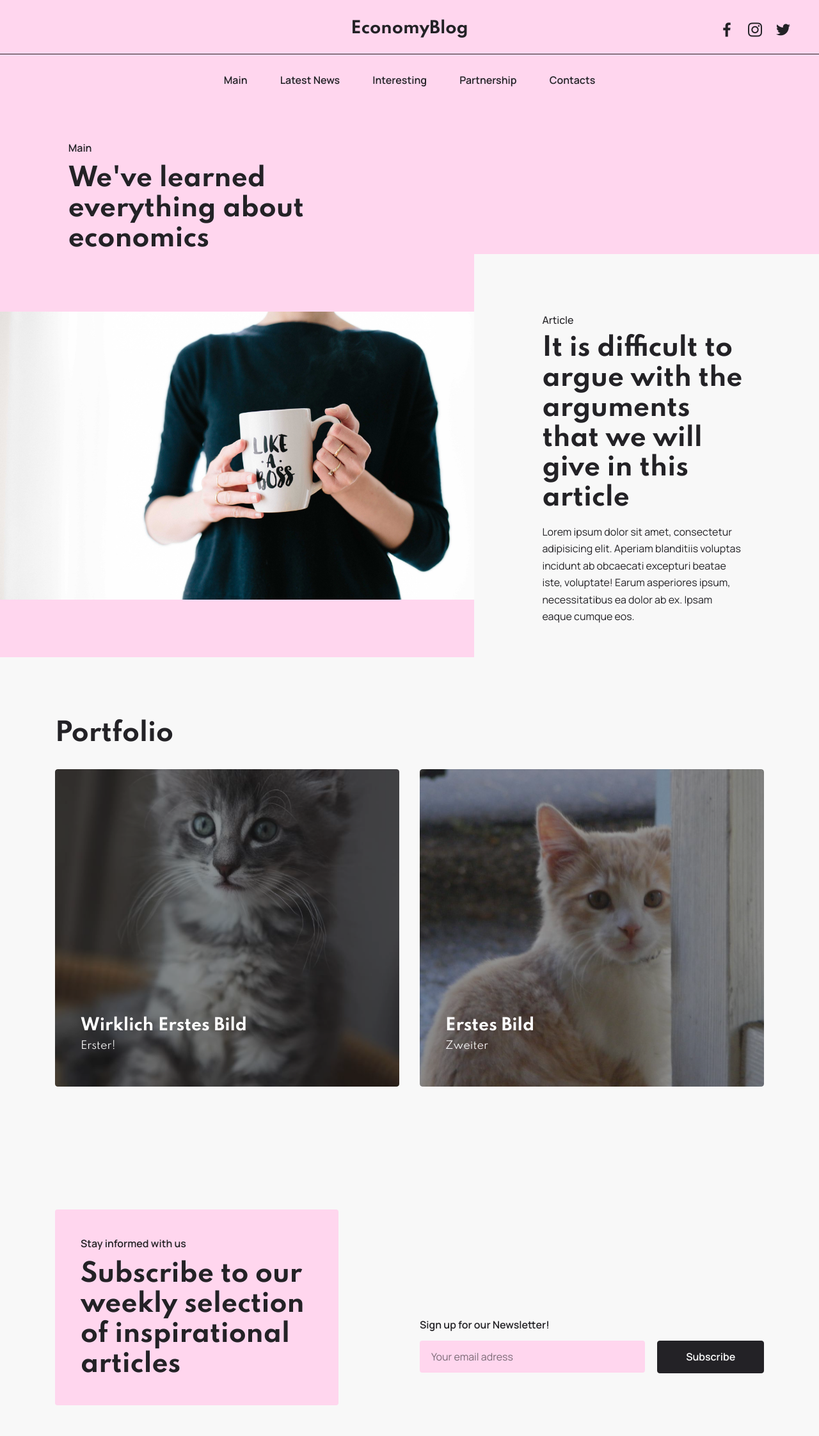
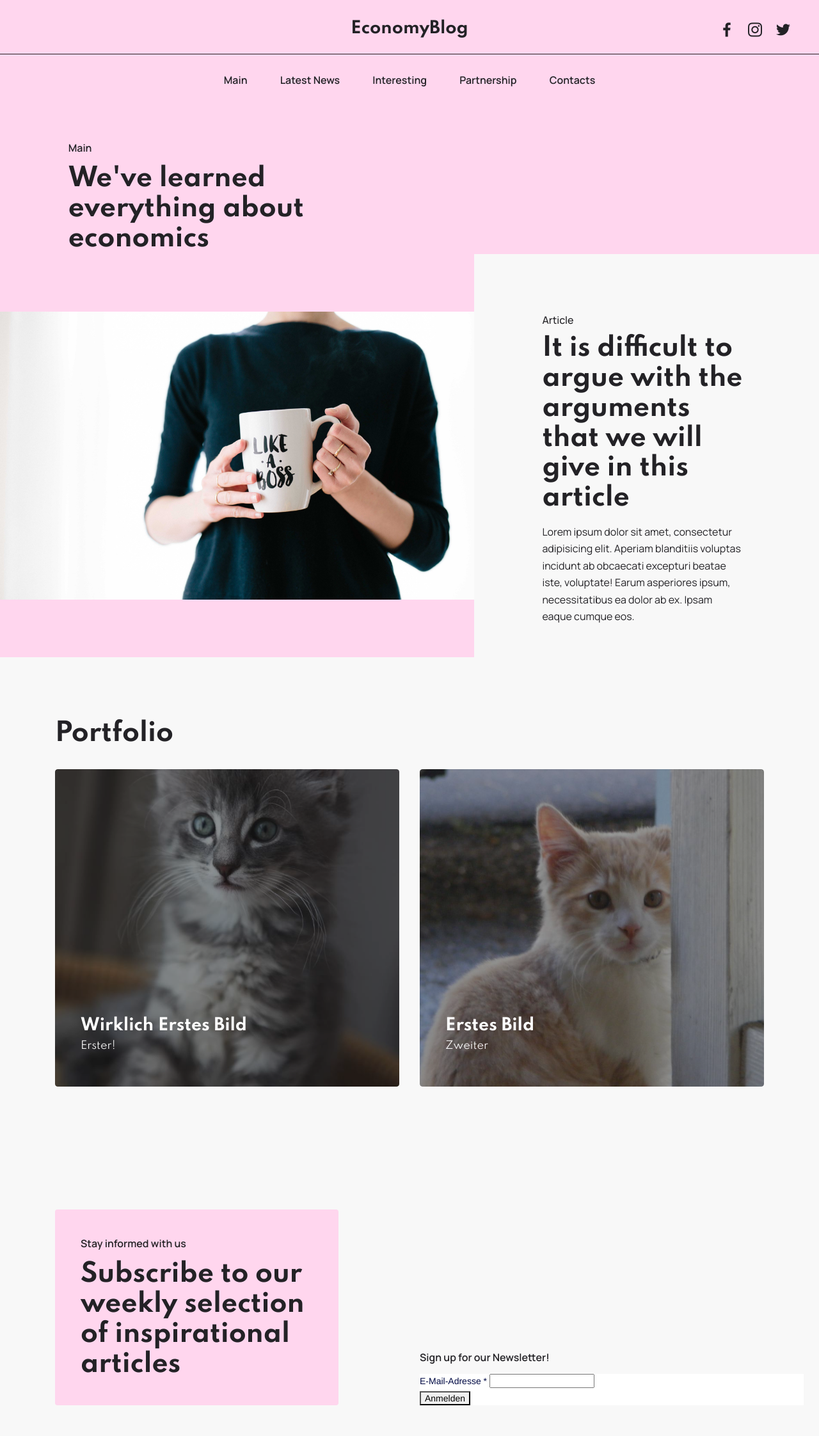
Before and after one commit to Schrank/nessi, a Jekyll site: the page built from index.md, in a window 1280 px wide. Shown: the whole page at 64% size. Built offline with Jekyll 4.4.1, drawn with Linux system fonts in a browser that asks for light colours; some web fonts are replaced; comment, search, counter and statistics services are not loaded.

Commit message:
add mailchimp widget

```diff
--- a/_includes/footer.html
+++ b/_includes/footer.html
@@ -4,35 +4,72 @@
             <div class="col-12 col-lg-5">
                 <div class="head_block text-white">
                     <h4 class="mbr-section-subtitle mbr-semibold mbr-fonts-style display-4">Stay informed with us</h4>
-                    <h3 class="mbr-section-title mb-0 mbr-fonts-style display-5"><strong>Subscribe to our weekly
-                        selection of inspirational articles</strong></h3>
+                    <h3 class="mbr-section-title mb-0 mbr-fonts-style display-5">
+                        <strong>Subscribe to our weekly selection of inspirational articles</strong>
+                    </h3>
                 </div>
             </div>
             <div class="col-lg-1 d-none d-lg-block"></div>
             <div class="col-12 col-lg">
                 <p class="mbr-text mbr-semibold mbr-fonts-style display-4">Sign up for our Newsletter!</p>
-                <div class="subscribe_form" data-form-type="formoid">
-                    <!---Formbuilder Form--->
-                    <form action="https://mobirise.eu/" method="POST" class="mbr-form form-with-styler"
-                          data-form-title="Mobirise Form"><input type="hidden" name="email" data-form-email="true"
-                                                                 value="giW8x3zbpW2cfejUX99AXkiL1csyaJh4Kd2VwAAfS1xUeqkqn5LULmfwLvfPJuLfCCFiSWsCsAhcc47OaSFpYjOh1TdTMbjm4JlN9niSHpM6ItfMPK931ao1qhqCO/hG">
-                        <div class="row">
-                            <div hidden="hidden" data-form-alert="" class="alert alert-success col-12">Thanks for
-                                filling out the form!
+                <div id="mc_embed_shell">
+                    <link href="//cdn-images.mailchimp.com/embedcode/classic-061523.css" rel="stylesheet"
+                          type="text/css">
+                    <style type="text/css">
+
+                        /* Add your own Mailchimp form style overrides in your site stylesheet or in this style block.
+                           We recommend moving this block and the preceding CSS link to the HEAD of your HTML file. */
+                    </style>
+                    <div id="mc_embed_signup">
+                        <form action="https://hotmail.us14.list-manage.com/subscribe/post?u=4e8e0f06529561c2d85356479&amp;id=349846a7f4&amp;f_id=00bb8ce0f0"
+                              method="post" id="mc-embedded-subscribe-form" name="mc-embedded-subscribe-form"
+                              class="validate" target="_blank">
+                            <div id="mc_embed_signup_scroll">
+                                <div class="mc-field-group">
+                                    <label for="mce-EMAIL">
+                                        E-Mail-Adresse <span class="asterisk">*</span>
+                                    </label>
+                                    <input type="email" name="EMAIL" class="required email" id="mce-EMAIL"
+                                           required="required" value="">
+                                </div>
+                                <div id="mce-responses" class="clear foot">
+                                    <div class="response" id="mce-error-response" style="display: none;"></div>
+                                    <div class="response" id="mce-success-response" style="display: none;"></div>
+                                </div>
+                                <div aria-hidden="true" style="position: absolute; left: -5000px;">
+                                    /* real people should not fill this in and expect good things - do not remove this
+                                    or risk form bot signups */
+                                    <input type="text" name="b_4e8e0f06529561c2d85356479_349846a7f4" tabindex="-1"
+                                           value="">
+                                </div>
+                                <div class="optionalParent">
+                                    <div class="clear foot">
+                                        <input type="submit" name="subscribe" id="mc-embedded-subscribe" class="button"
+                                               value="Anmelden">
+                                    </div>
+                                </div>
                             </div>
-                            <div hidden="hidden" data-form-alert-danger="" class="alert alert-danger col-12">
-                            </div>
-                        </div>
-                        <div class="dragArea row">
-                            <div class="form-group col-12 col-sm-8" data-for="email">
-                                <input type="email" name="email" placeholder="Your email adress" data-form-field="Email"
-                                       required="required" class="form-control display-4" id="email-form1-c">
-                            </div>
-                            <div class="col-12 col-sm-4 input-group-btn mt-3 mt-sm-0">
-                                <button type="submit" class="btn btn-primary display-4">Subscribe</button>
-                            </div>
-                        </div>
-                    </form><!---Formbuilder Form--->
+                        </form>
+                    </div>
+                    <script type="text/javascript"
+                            src="//s3.amazonaws.com/downloads.mailchimp.com/js/mc-validate.js"></script>
+                    <script type="text/javascript">(function ($) {
+                        window.fnames = new Array();
+                        window.ftypes = new Array();
+                        fnames[0] = 'EMAIL';
+                        ftypes[0] = 'email';
+                        fnames[1] = 'FNAME';
+                        ftypes[1] = 'text';
+                        fnames[2] = 'LNAME';
+                        ftypes[2] = 'text';
+                        fnames[3] = 'ADDRESS';
+                        ftypes[3] = 'address';
+                        fnames[4] = 'PHONE';
+                        ftypes[4] = 'phone';
+                        fnames[5] = 'BIRTHDAY';
+                        ftypes[5] = 'birthday';
+                    }(jQuery));
+                    var $mcj = jQuery.noConflict(true);</script>
                 </div>
             </div>
         </div>
--- /dev/null
+++ b/_sass/_mailchimp.scss
@@ -0,0 +1,6 @@
+#mc_embed_signup {
+  background: #fff;
+  clear: left;
+  font: 14px Helvetica, Arial, sans-serif;
+  width: 600px;
+}
--- a/assets/css/main.scss
+++ b/assets/css/main.scss
@@ -4,3 +4,4 @@
 ---
 
 @import "posts";
+@import "mailchimp";
```
